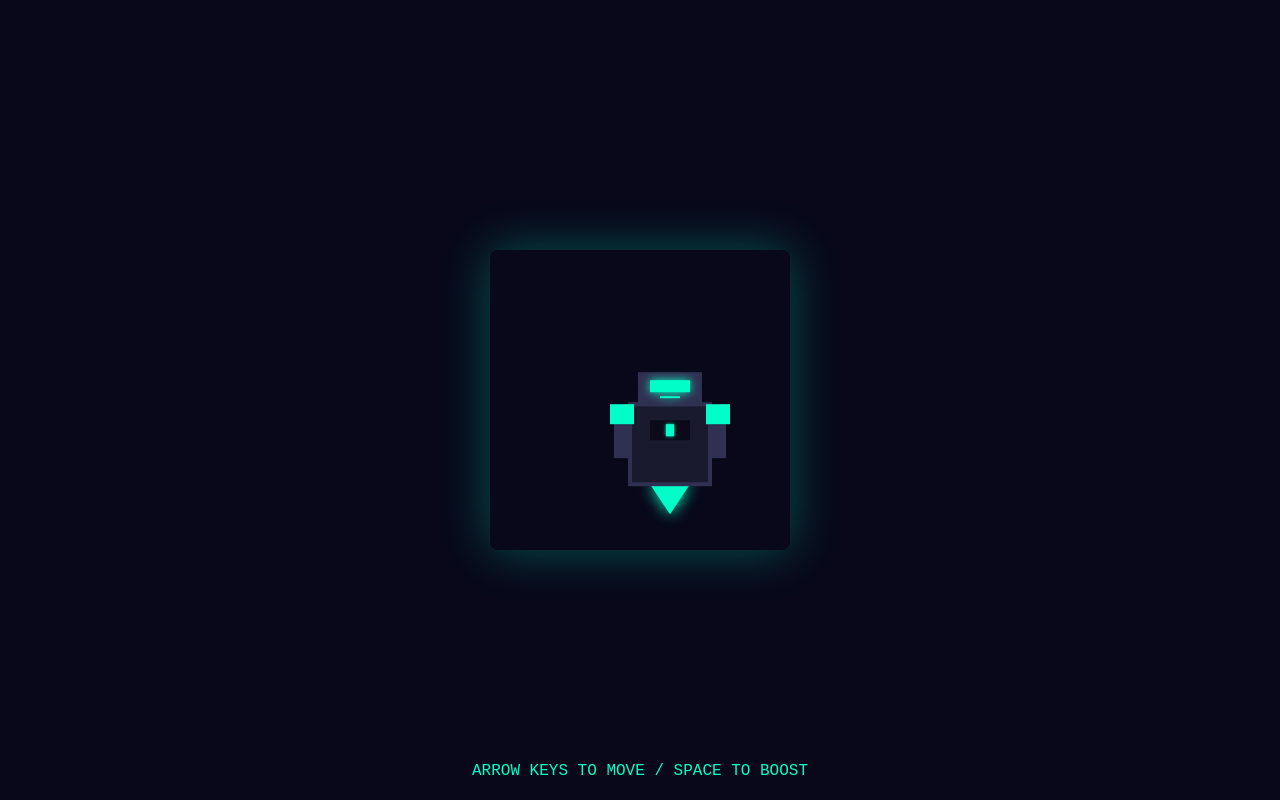
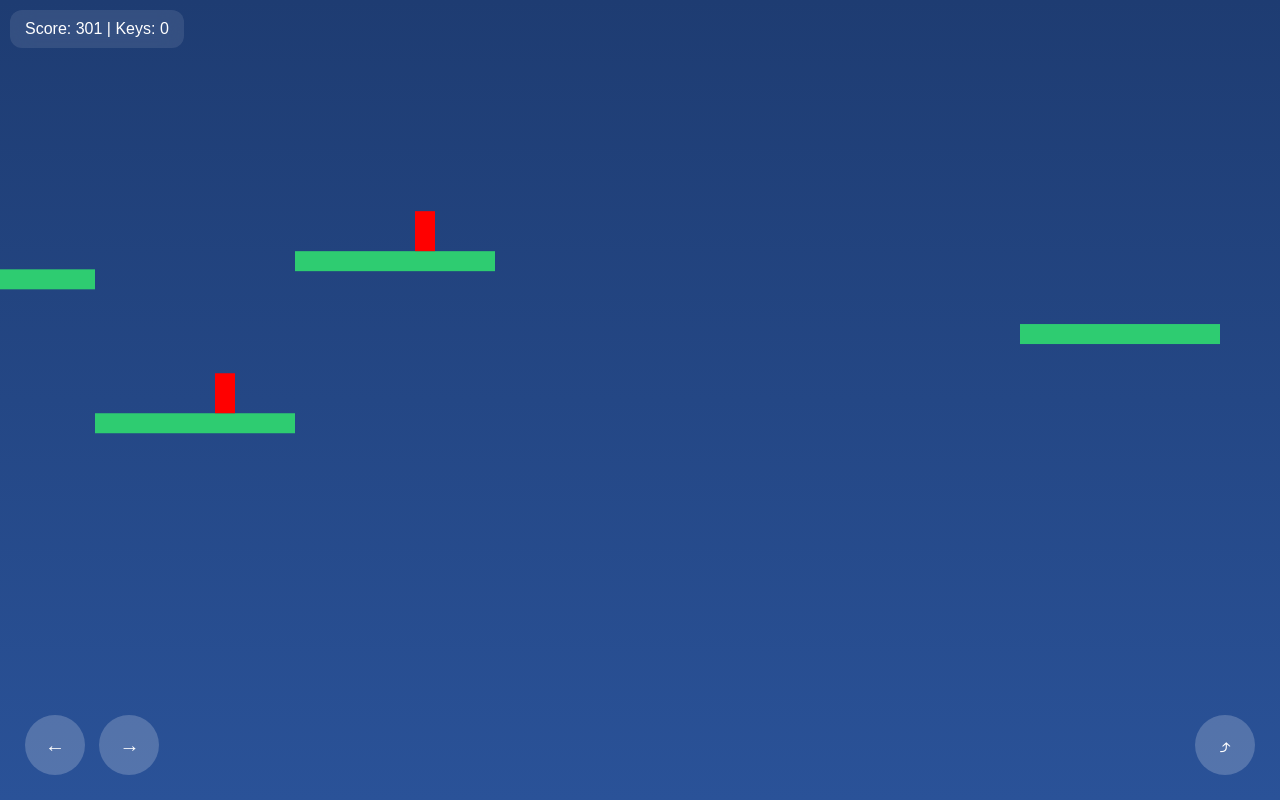
Before and after one commit to ankit-sharma-ece/Robot-, a plain HTML site: page index.html in a window 1280 px wide. Drawn offline with Linux system fonts and the light colour scheme.

Commit message:
Update index.html

```diff
--- a/index.html
+++ b/index.html
@@ -1,180 +1,220 @@
 <!DOCTYPE html>
 <html lang="en">
 <head>
-    <meta charset="UTF-8">
-    <meta name="viewport" content="width=device-width, initial-scale=1.0">
-    <title>Cyberpunk Robot Character - Canvas</title>
-    <style>
-        body { margin: 0; background: #08081a; display: flex; justify-content: center; align-items: center; height: 100vh; overflow: hidden; }
-        canvas { box-shadow: 0 0 50px rgba(0, 255, 200, 0.3); border-radius: 8px; }
-        #instructions { position: absolute; bottom: 20px; color: #00ffc8; font-family: 'Courier New', monospace; }
-    </style>
+<meta charset="UTF-8">
+<title>Infinite Escape Pro</title>
+
+<style>
+body {
+  margin: 0;
+  overflow: hidden;
+  background: linear-gradient(#1e3c72, #2a5298);
+  font-family: Arial;
+}
+
+canvas { display: block; }
+
+#ui {
+  position: absolute;
+  top: 10px;
+  left: 10px;
+  color: white;
+  padding: 10px 15px;
+  border-radius: 12px;
+  background: rgba(255,255,255,0.1);
+  backdrop-filter: blur(10px);
+}
+
+#controls {
+  position: absolute;
+  bottom: 20px;
+  left: 20px;
+}
+
+.btn {
+  width: 60px;
+  height: 60px;
+  margin: 5px;
+  border-radius: 50%;
+  border: none;
+  background: rgba(255,255,255,0.2);
+  color: white;
+  font-size: 20px;
+}
+
+#jumpBtn {
+  position: absolute;
+  right: 20px;
+  bottom: 20px;
+}
+</style>
 </head>
+
 <body>
 
-<canvas id="robotCanvas" width="300" height="300"></canvas>
-<div id="instructions">ARROW KEYS TO MOVE / SPACE TO BOOST</div>
+<div id="ui">
+  Score: <span id="score">0</span> |
+  Keys: <span id="keys">0</span>
+</div>
+
+<div id="controls">
+  <button class="btn" ontouchstart="moveLeft(true)" ontouchend="moveLeft(false)">←</button>
+  <button class="btn" ontouchstart="moveRight(true)" ontouchend="moveRight(false)">→</button>
+</div>
+
+<button id="jumpBtn" class="btn"
+ ontouchstart="jump()">⤴</button>
+
+<canvas id="game"></canvas>
 
 <script>
-/**
- * CYBERPUNK ROBOT CHARACTER (UNIT-77)
- * Entirely rendered using Canvas API
- */
+const canvas = document.getElementById("game");
+const ctx = canvas.getContext("2d");
 
-const canvas = document.getElementById('robotCanvas');
-const ctx = canvas.getContext('2d');
+canvas.width = innerWidth;
+canvas.height = innerHeight;
 
-// Game/Character State
-const player = {
-    x: 120, // Center X
-    y: 120, // Center Y
-    width: 60,
-    height: 80,
-    velocityX: 0,
-    velocityY: 0,
-    speed: 5,
-    boost: false,
-    frame: 0 // Used for animation oscillation
+// PLAYER
+let player = {
+  x: 100, y: 300,
+  w: 40, h: 40,
+  dy: 0,
+  gravity: 0.8,
+  jump: -15,
+  jumps: 0,
+  keys: 0
 };
 
-// Input Handling
-const keys = { right: false, left: false, up: false, down: false };
-document.addEventListener('keydown', e => handleKey(e, true));
-document.addEventListener('keyup', e => handleKey(e, false));
+// INPUT
+let left = false, right = false;
 
-function handleKey(e, isPressed) {
-    if (e.key === 'ArrowRight') keys.right = isPressed;
-    if (e.key === 'ArrowLeft') keys.left = isPressed;
-    if (e.key === 'ArrowUp') keys.up = isPressed;
-    if (e.key === 'ArrowDown') keys.down = isPressed;
-    if (e.key === ' ') player.boost = isPressed; // Boost mode
+// WORLD
+let platforms = [];
+let keysArr = [];
+let gates = [];
+let speed = 5;
+let score = 0;
+
+// CREATE WORLD
+function createPlatform(x) {
+  let y = Math.random()*200 + 250;
+
+  platforms.push({x,y,w:200,h:20});
+
+  if(Math.random() > 0.6){
+    keysArr.push({x:x+80, y:y-40});
+  }
+
+  if(Math.random() > 0.75){
+    gates.push({x:x+120, y:y-40, locked:true});
+  }
 }
 
-/**
- * The Drawing Core: Renders the robot at (x, y)
- */
-function drawRobot(x, y, scale = 1, animationFrame = 0) {
-    ctx.save();
-    ctx.translate(x, y);
-    ctx.scale(scale, scale);
+for(let i=0;i<10;i++) createPlatform(i*200);
 
-    // Oscillation for breath/hover effect
-    const hoverOffset = Math.sin(animationFrame * 0.1) * 3;
+// CONTROLS
+function moveLeft(v){ left = v; }
+function moveRight(v){ right = v; }
 
-    // Colors: Cyberpunk Palette
-    const CYBER_NEON = "#00ffc8"; // Main accent (Cyan)
-    const CYBER_PINK = "#ff0055"; // Secondary accent (Pink)
-    const UNIT_BODY = "#1a1a2e"; // Dark body
-    const UNIT_ARMOR = "#303050"; // Secondary body
-
-    // 1. Hover Thruster Effect (Draw under body)
-    if (player.boost) {
-        ctx.shadowColor = CYBER_PINK;
-        ctx.shadowBlur = 20;
-        ctx.fillStyle = CYBER_PINK;
-        ctx.beginPath();
-        ctx.moveTo(15, 60 + hoverOffset);
-        ctx.lineTo(30, 90 + (hoverOffset * 2));
-        ctx.lineTo(45, 60 + hoverOffset);
-        ctx.fill();
-    } else {
-        ctx.shadowColor = CYBER_NEON;
-        ctx.shadowBlur = 15;
-        ctx.fillStyle = CYBER_NEON;
-        ctx.beginPath();
-        ctx.moveTo(20, 60 + hoverOffset);
-        ctx.lineTo(30, 75 + hoverOffset);
-        ctx.lineTo(40, 60 + hoverOffset);
-        ctx.fill();
-    }
-    ctx.shadowBlur = 0; // Reset shadow
-
-    // 2. Main Body Chassis
-    ctx.fillStyle = UNIT_BODY;
-    ctx.strokeStyle = UNIT_ARMOR;
-    ctx.lineWidth = 2;
-    ctx.fillRect(10, 20 + hoverOffset, 40, 40); // Body rect
-    ctx.strokeRect(10, 20 + hoverOffset, 40, 40);
-
-    // 3. Head Unit
-    ctx.fillStyle = UNIT_ARMOR;
-    ctx.fillRect(15, 5 + hoverOffset, 30, 15);
-    ctx.strokeRect(15, 5 + hoverOffset, 30, 15);
-
-    // 4. Face/Visor (THE UNIQUE NEON FEATURE)
-    ctx.shadowColor = player.boost ? CYBER_PINK : CYBER_NEON;
-    ctx.shadowBlur = 10;
-    ctx.fillStyle = player.boost ? CYBER_PINK : CYBER_NEON;
-    // Main Visor
-    ctx.fillRect(20, 8 + hoverOffset, 20, 6);
-    // "Mouth" vent glow
-    ctx.fillRect(25, 16 + hoverOffset, 10, 1);
-    ctx.shadowBlur = 0;
-
-    // 5. Arms (Segmented)
-    ctx.fillStyle = UNIT_ARMOR;
-    // Left Arm (with shoulder joint)
-    ctx.fillRect(2, 22 + hoverOffset, 8, 25);
-    ctx.fillStyle = CYBER_NEON;
-    ctx.fillRect(0, 20 + hoverOffset, 12, 10); // Shoulder
-    // Right Arm
-    ctx.fillStyle = UNIT_ARMOR;
-    ctx.fillRect(50, 22 + hoverOffset, 8, 25);
-    ctx.fillStyle = CYBER_NEON;
-    ctx.fillRect(48, 20 + hoverOffset, 12, 10); // Shoulder
-
-    // 6. Chest Details
-    ctx.fillStyle = "#0a0a1a";
-    ctx.fillRect(20, 28 + hoverOffset, 20, 10); // Center Core
-    // Neon Core Pulse
-    ctx.shadowColor = CYBER_NEON;
-    ctx.shadowBlur = 5 + (Math.sin(animationFrame * 0.2) * 3);
-    ctx.fillStyle = CYBER_NEON;
-    ctx.fillRect(28, 30 + hoverOffset, 4, 6);
-    ctx.shadowBlur = 0;
-
-    // Restore context
-    ctx.restore();
+function jump(){
+  if(player.jumps < 2){
+    player.dy = player.jump;
+    player.jumps++;
+  }
 }
 
-/**
- * Main Loop
- */
-function update() {
-    // 1. Clear Canvas
-    ctx.fillStyle = "#08081a"; // Keep bg consistent
-    ctx.fillRect(0, 0, canvas.width, canvas.height);
+// LOOP
+function update(){
+  ctx.clearRect(0,0,canvas.width,canvas.height);
 
-    // 2. Input to Velocity
-    const currentSpeed = player.boost ? player.speed * 1.8 : player.speed;
-    player.velocityX = 0;
-    player.velocityY = 0;
-    if (keys.right) player.velocityX = currentSpeed;
-    if (keys.left) player.velocityX = -currentSpeed;
-    if (keys.up) player.velocityY = -currentSpeed;
-    if (keys.down) player.velocityY = currentSpeed;
+  // MOVE
+  if(left) player.x -= 5;
+  if(right) player.x += 5;
 
-    // 3. Update Position
-    player.x += player.velocityX;
-    player.y += player.velocityY;
-    player.frame++;
+  player.dy += player.gravity;
+  player.y += player.dy;
 
-    // 4. Wrap around screen (for simple demo)
-    if (player.x > canvas.width) player.x = -player.width;
-    if (player.x < -player.width) player.x = canvas.width;
-    if (player.y > canvas.height) player.y = -player.height;
-    if (player.y < -player.height) player.y = canvas.height;
+  let grounded = false;
 
-    // 5. Draw!
-    drawRobot(player.x, player.y, 2, player.frame); // Scaling factor of 2
+  // PLATFORMS
+  platforms.forEach(p=>{
+    p.x -= speed;
 
-    // 6. Repeat
-    requestAnimationFrame(update);
+    ctx.fillStyle = "#2ecc71";
+    ctx.fillRect(p.x,p.y,p.w,p.h);
+
+    if(player.x < p.x+p.w &&
+       player.x+player.w > p.x &&
+       player.y < p.y+p.h &&
+       player.y+player.h > p.y){
+
+       player.y = p.y-player.h;
+       player.dy = 0;
+       grounded = true;
+       player.jumps = 0;
+    }
+  });
+
+  // KEYS
+  keysArr.forEach((k,i)=>{
+    k.x -= speed;
+    ctx.fillStyle="yellow";
+    ctx.fillRect(k.x,k.y,15,15);
+
+    if(player.x < k.x+15 &&
+       player.x+player.w > k.x &&
+       player.y < k.y+15 &&
+       player.y+player.h > k.y){
+         player.keys++;
+         keysArr.splice(i,1);
+       }
+  });
+
+  // GATES (PUZZLE)
+  gates.forEach(g=>{
+    g.x -= speed;
+
+    ctx.fillStyle = g.locked ? "red":"green";
+    ctx.fillRect(g.x,g.y,20,40);
+
+    if(player.x < g.x+20 &&
+       player.x+player.w > g.x &&
+       player.y < g.y+40 &&
+       player.y+player.h > g.y){
+
+       if(g.locked && player.keys>0){
+         g.locked=false;
+         player.keys--;
+       } else if(g.locked){
+         gameOver();
+       }
+    }
+  });
+
+  // PLAYER
+  ctx.fillStyle="white";
+  ctx.fillRect(player.x,player.y,player.w,player.h);
+
+  // NEW PLATFORM
+  if(platforms[platforms.length-1].x < canvas.width){
+    createPlatform(platforms.length*200);
+  }
+
+  score++;
+  document.getElementById("score").innerText = score;
+  document.getElementById("keys").innerText = player.keys;
+
+  requestAnimationFrame(update);
 }
 
-// Start the loop
+// GAME OVER
+function gameOver(){
+  alert("Game Over 😵 Score: "+score);
+  location.reload();
+}
+
 update();
+</script>
 
-</script>
 </body>
 </html>
```
